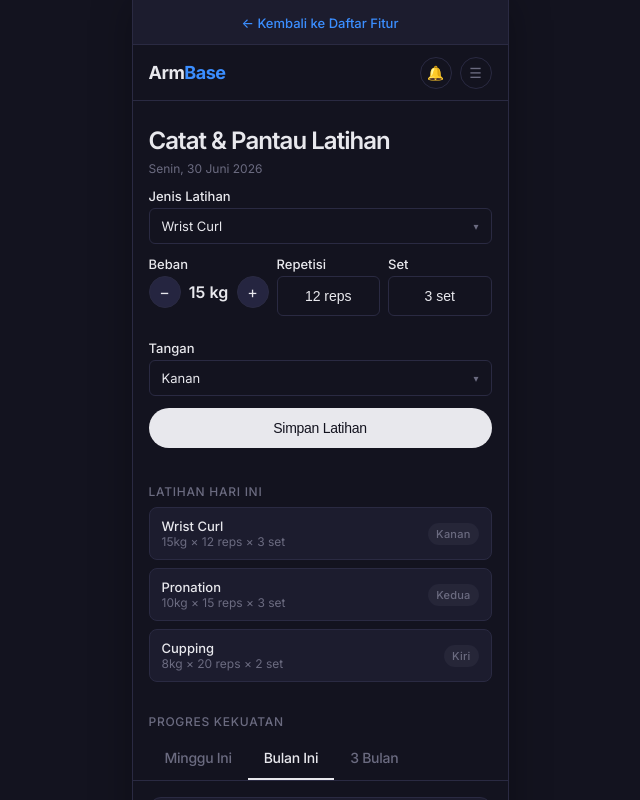
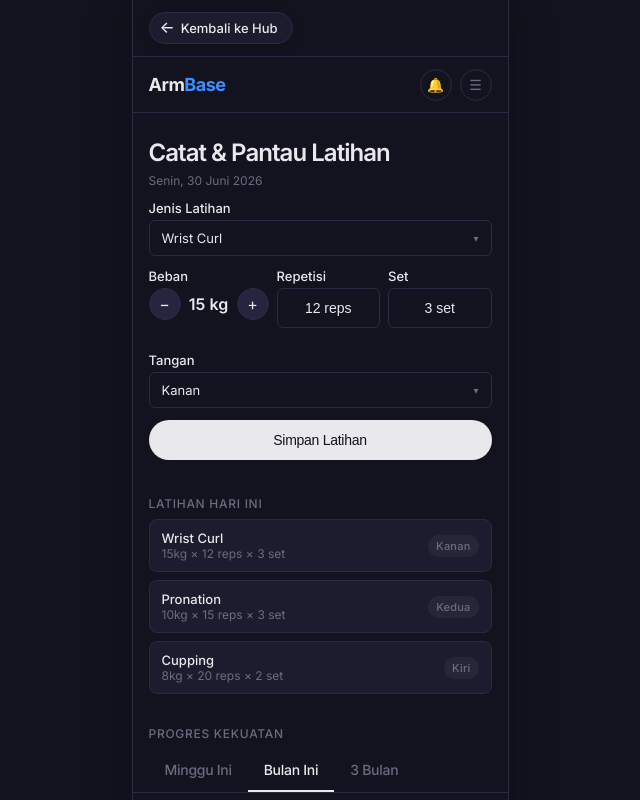
Before and after one commit to karangsawo123/mockup_fitur, a plain HTML site: page 01_tracking_grafik_progres.html in a window 1280 px wide. Shown: the top 800 px of the page, without its empty margins (320-960 px from the left). Drawn offline with Linux system fonts and the light colour scheme.

Commit message:
style: redesign back button to premium pill style

```diff
--- a/01_tracking_grafik_progres.html
+++ b/01_tracking_grafik_progres.html
@@ -40,9 +40,9 @@
   </style>
 </head>
 <body>
-  <div style="background: var(--canvas-soft); padding: 12px 16px; border-bottom: 1px solid var(--hairline); text-align: center;">
-    <a href="index.html" style="color: var(--link); font-size: 13px; text-decoration: none; font-weight: 500;">
-      ← Kembali ke Daftar Fitur
+  <div style="padding: 12px 16px; background: var(--canvas); display: flex; border-bottom: 1px solid var(--hairline);">
+    <a href="index.html" style="display: inline-flex; align-items: center; gap: 6px; padding: 6px 14px 6px 10px; background: var(--canvas-soft); color: var(--ink); font-size: 13px; font-weight: 500; text-decoration: none; border-radius: 99px; border: 1px solid var(--hairline); box-shadow: 0 2px 8px rgba(0,0,0,0.15);">
+      <span style="font-size: 16px; margin-top: -2px;">←</span> Kembali ke Hub
     </a>
   </div>
 
```
Also changed, not shown: 02_panduan_pemula_rekomendasi.html (+3 -3 lines), 03_pencari_lawan_sparing.html (+3 -3 lines), 04_riwayat_ranking_supermatch.html (+3 -3 lines), 05_panduan_rehab_cedera.html (+3 -3 lines), 06_kontak_pengurus_wa.html (+3 -3 lines), 07_direktori_basecamp_jadwal.html (+3 -3 lines), 08_papan_info_event_lomba.html (+3 -3 lines).
